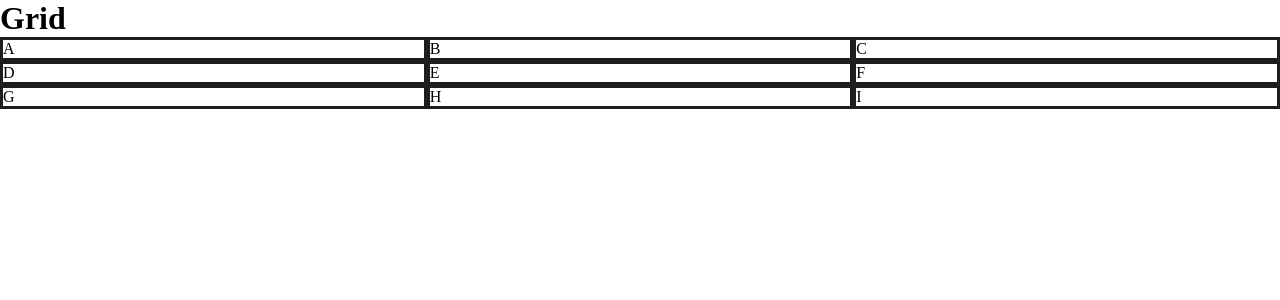
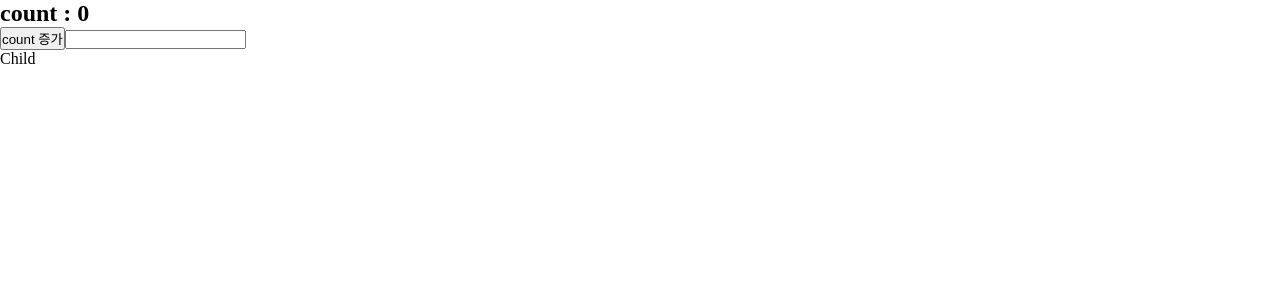
Before and after one commit to blendy9702/til-react, a React (Vite) app: page / in a window 1280 px wide. Shown: the top 300 px of the page. Built offline with nearby package versions, Linux system fonts and the light colour scheme; a web font is replaced by a local one.

Commit message:
최적화

```diff
--- a/src/App.jsx
+++ b/src/App.jsx
@@ -1,22 +1,18 @@
-import "./App.css";
+import { useState } from "react";
+import Child from "./pages/Child";
 
-function App() {
+const App = () => {
+  const [count, setCount] = useState(0);
+  const [text, setText] = useState("");
+  console.log("App 리랜더링");
   return (
     <div>
-      <h1>Grid</h1>
-      <div className="container">
-        <div className="item">A</div>
-        <div className="item">B</div>
-        <div className="item">C</div>
-        <div className="item">D</div>
-        <div className="item">E</div>
-        <div className="item">F</div>
-        <div className="item">G</div>
-        <div className="item">H</div>
-        <div className="item">I</div>
-      </div>
+      <h2>count : {count}</h2>
+      <button onClick={() => setCount(count + 1)}>count 증가</button>
+      <input type="text" value={text} onChange={e => setText(e.target.value)} />
+      <Child />
     </div>
   );
-}
+};
 
 export default App;
--- /dev/null
+++ b/src/pages/Child.jsx
@@ -0,0 +1,9 @@
+import { memo } from "react";
+
+const Child = () => {
+  console.log("Child : 리랜더링");
+
+  return <div>Child</div>;
+};
+
+export default memo(Child);
```
Also changed, not shown: 1 other file (tests, documents, lock files or other folders).
